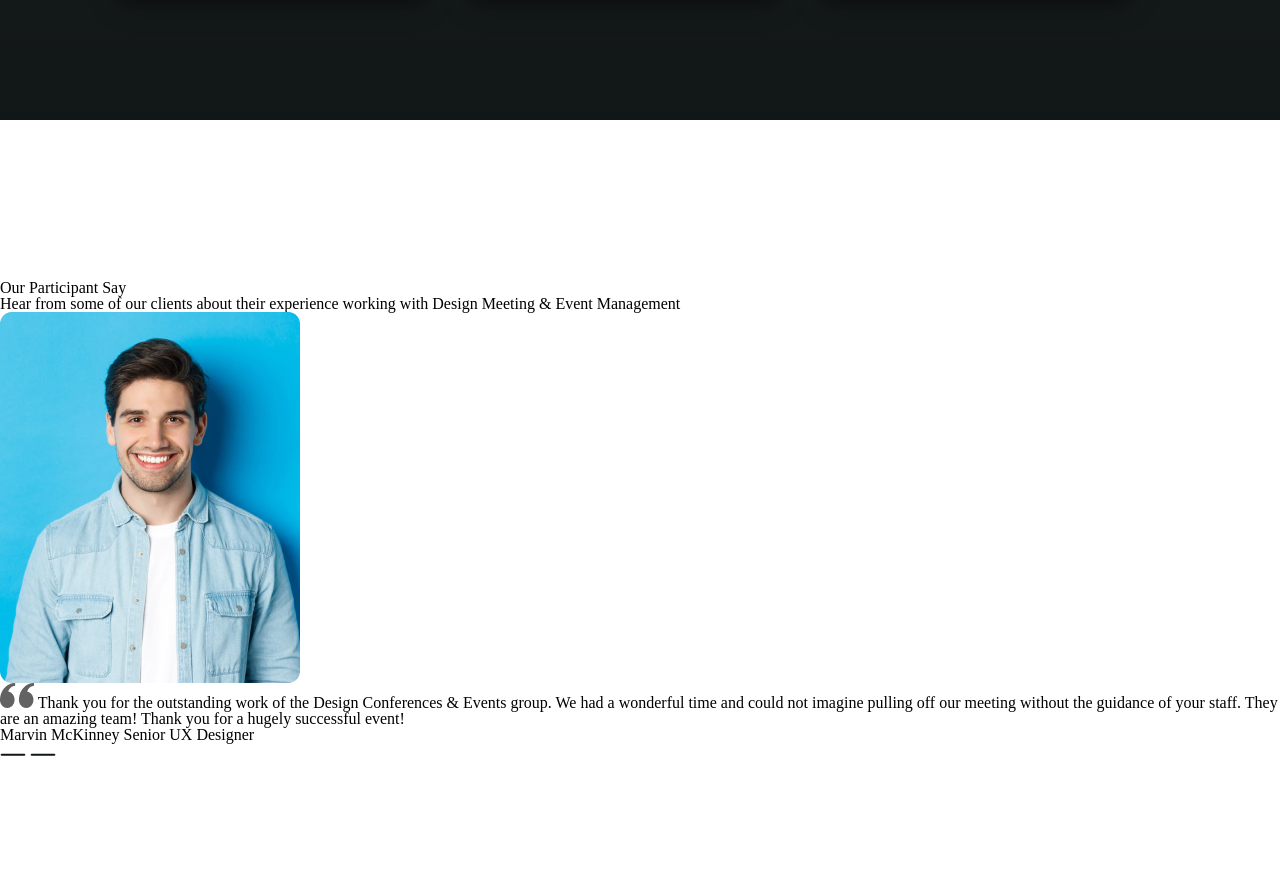
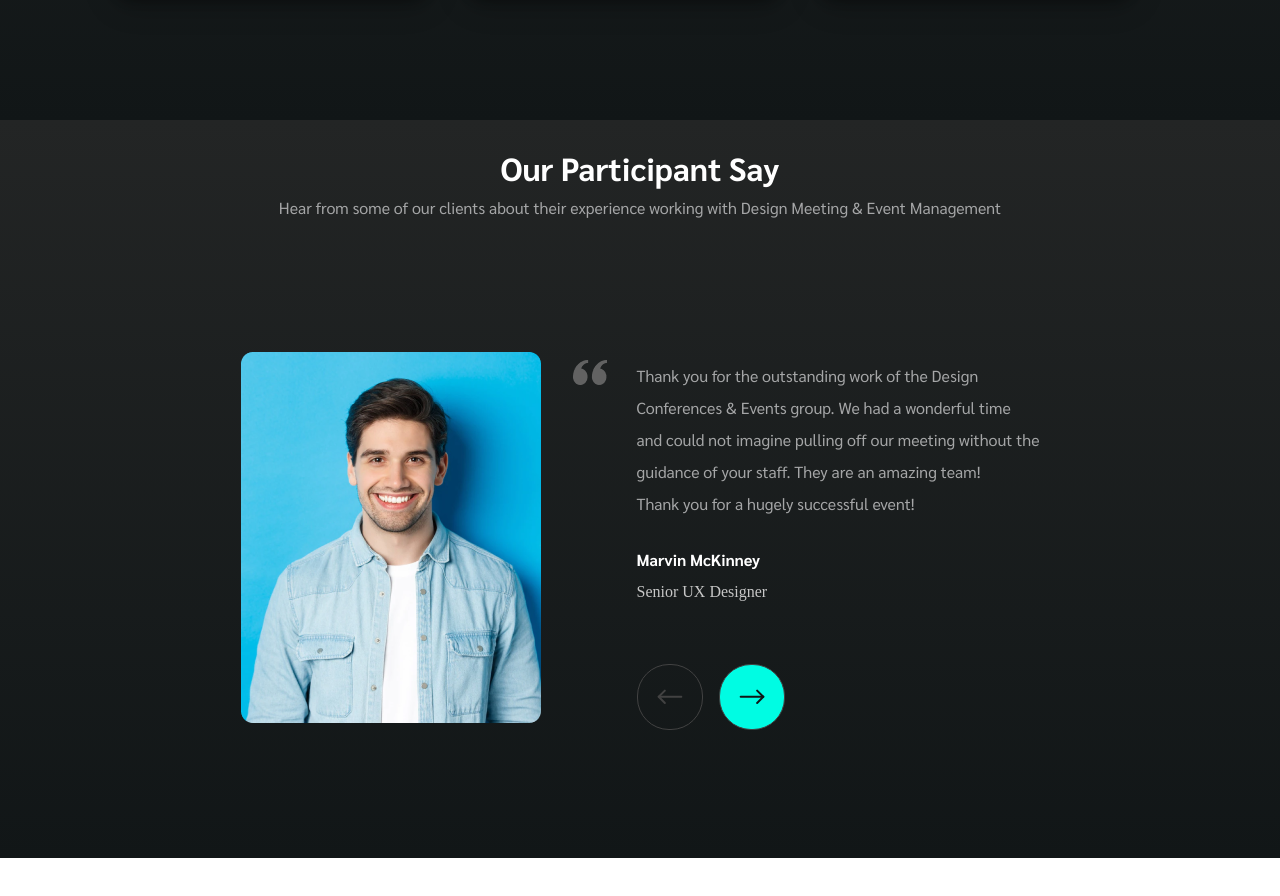
Before and after one commit to mojtaba-jsx/Event-Managment-, a plain HTML site: page index.html in a window 1280 px wide. Shown: the part 3520-4416 px from the top of the page. Before the commit the page ends 4279 px from the top, so only its background shows below. Drawn offline with Linux system fonts and the light colour scheme.

Commit message:
[style]-add css styles for participant section

```diff
--- a/css/index.css
+++ b/css/index.css
@@ -579,7 +579,6 @@
 /*^ //////// Tickets Section Styles//////// */
 .tickets{
     background: linear-gradient(180deg, #232525 0%, #111617 100%);
-    margin-bottom: 10rem;
 }
 
 .tickets__wrapper{
@@ -685,3 +684,99 @@
 .card__desc-svg{
     margin-right: 0.4rem;
 }
+
+/*^ //////// Participant Section Styles//////// */
+.participant{
+    background: linear-gradient(180deg, #232525 0%, #111617 100%);
+    margin-bottom: 4rem;
+}
+.participant__wrapper{
+    display: flex;
+    flex-direction: column;
+
+}
+
+.participant__content{
+    margin: 0rem auto;
+    padding-bottom: 4rem;
+}
+
+.participant__title{
+    text-align: center;
+    font-family: 'sarabun-bold', Courier, monospace;
+    color: var(--white);
+    font-size: 2rem;
+    margin-top: 2rem;
+    text-align: center;
+}
+
+.participant__text{
+    font-family: 'sarabun-regular', Courier, monospace;
+    color:#A5A6A7;
+    margin-top: 1rem;
+    text-align: center;
+    margin-bottom: 4rem;
+
+}
+
+.participant__content{
+    margin-top: 4rem;
+    margin-bottom: 4rem;
+    display: flex;
+    align-items: center;
+}
+
+.participant__content-right-text{
+    font-family: 'sarabun-regular', Courier, monospace;
+    color:#A5A6A7;
+    margin-top: 1rem;
+    text-align: center;
+    position: relative;
+    margin-left: 6rem;
+    text-align: justify;
+    line-height: 2rem;
+}
+
+.participant__content-right-comma{
+    position: absolute;
+    left: -4rem;
+}
+
+.participant__content-right-name{
+    color: var(--white);
+    font-family: 'sarabun-bold', Courier, monospace;
+    margin-left: 6rem;
+    margin-top: 2rem;
+    display: block;
+}
+
+.participant__content-right-job{
+    color:  #C7C7C7;
+    margin-left: 6rem;
+    margin-top: 1rem;
+    display: block;
+}
+
+.participant__content-right-btns{
+    display: flex;
+    margin-left: 6rem;
+    margin-top: 4rem;
+}
+
+.participant__content-right-btn{
+    border: 1px solid #424242;
+    width: 4rem;
+    height: 4rem;
+    display: flex;
+    justify-content: center;
+    align-items: center;
+    margin-right: 1rem;
+    border-radius: 2rem;
+}
+.participant__content-right-btn-svg{
+    color: red;
+}
+
+.participant__content-right-btn:nth-child(2){
+    background-color: var(--mainColor);
+}
--- a/index.html
+++ b/index.html
@@ -534,8 +534,8 @@
 
                             <div class="participant__content-right">
                                 <p class="participant__content-right-text">
-                                    <img src="./icons/comma.png" alt="img">
-                                    Thank you for the outstanding work of the Design Conferences & Events group. We had a wonderful time and could not imagine pulling off our meeting without the guidance of your staff.  They are an amazing team!
+                                    <img class="participant__content-right-comma" src="./icons/comma.png" alt="img">
+                                    Thank you for the outstanding work of the Design <br> Conferences & Events group. We had a wonderful time <br> and could not imagine pulling off our meeting without the <br> guidance of your staff.  They are an amazing team! <br>
                                     Thank you for a hugely successful event!
                                 </p>
                                 <span class="participant__content-right-name">
@@ -546,13 +546,15 @@
                                 </span>
                                 <div class="participant__content-right-btns">
                                     <a href="#" class="participant__content-right-btn">
-                                        <svg width="26" height="3" viewBox="0 0 26 3" fill="none" xmlns="http://www.w3.org/2000/svg">
-                                            <path d="M1.68629 1.81371H24.3137" stroke="#111617" stroke-width="2" stroke-linecap="round" stroke-linejoin="round"/>
+                                        <svg  class="participant__content-right-svg" width="26" height="24" viewBox="0 0 26 24" fill="none" xmlns="http://www.w3.org/2000/svg">
+                                            <path d="M7.8584 5.64258L1.68728 11.8137L7.8584 17.9848" stroke="#424242" stroke-width="2" stroke-linecap="round" stroke-linejoin="round"/>
+                                            <path d="M24.3137 11.8137H1.68629" stroke="#424242" stroke-width="2" stroke-linecap="round" stroke-linejoin="round"/>
                                             </svg>
                                     </a>
                                     <a href="#" class="participant__content-right-btn">
-                                        <svg width="26" height="3" viewBox="0 0 26 3" fill="none" xmlns="http://www.w3.org/2000/svg">
-                                            <path d="M1.68629 1.81371H24.3137" stroke="#111617" stroke-width="2" stroke-linecap="round" stroke-linejoin="round"/>
+                                        <svg class="participant__content-right-svg" width="26" height="24" viewBox="0 0 26 24" fill="none" xmlns="http://www.w3.org/2000/svg">
+                                            <path d="M18.1416 5.64258L24.3127 11.8137L18.1416 17.9848" stroke="#111617" stroke-width="2" stroke-linecap="round" stroke-linejoin="round"/>
+                                            <path d="M1.68629 11.8137H24.3137" stroke="#111617" stroke-width="2" stroke-linecap="round" stroke-linejoin="round"/>
                                             </svg>
                                     </a>
                                 </div>
```
Also changed, not shown: icons/arrow.svg, icons/arrow2.svg (added), image 41 (Traced) (1).svg (deleted), image 41 (Traced).svg (deleted).
